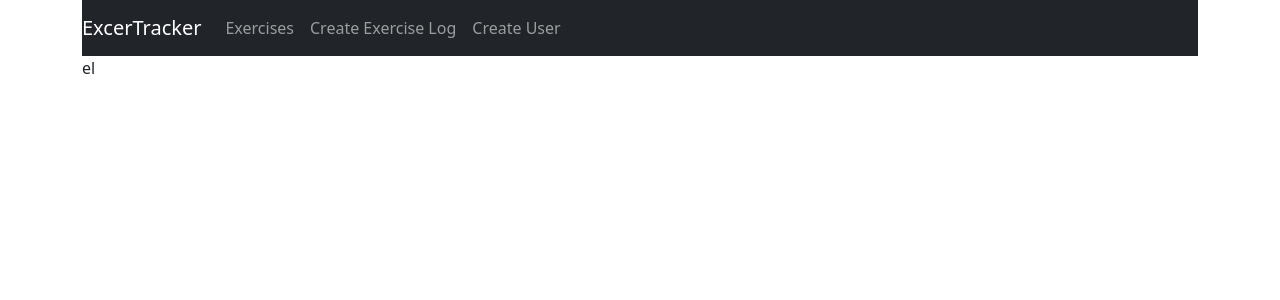
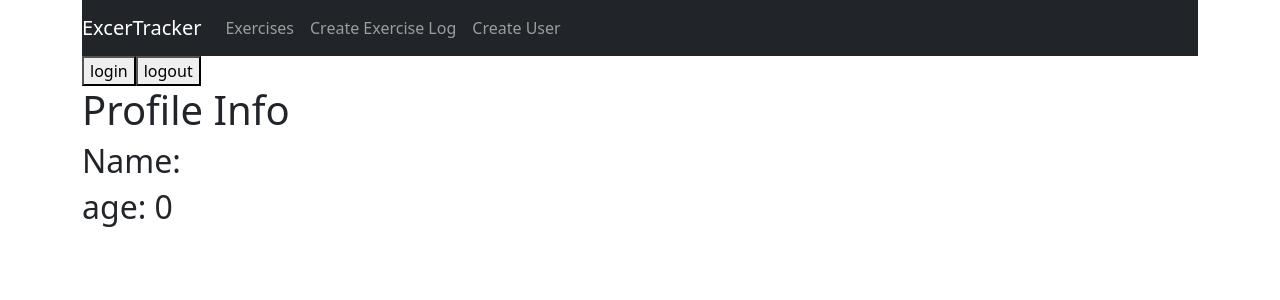
Before and after one commit to vinothmoorthkumar/mern, a React (Create React App) app: page / in a window 1280 px wide. Shown: the top 300 px of the page. Built offline with nearby package versions, Linux system fonts and the light colour scheme.

Commit message:
redux implemented

```diff
--- a/src/components/exercise-list.component.js
+++ b/src/components/exercise-list.component.js
@@ -1,10 +1,25 @@
-import React, { Component } from 'react'
-export default class ExerciseList extends Component {
-  render() {
-    return (
-      <div>
-        el
-      </div>
-    )
-  }
+// import React, { Component } from 'react';
+import Login from "./login"
+import Profile from "./profile"
+
+// export default class ExerciseList extends Component {
+//   render() {
+//     return (
+//       <div>
+
+//       </div>
+//     )
+//   }
+// }
+
+
+import React from 'react'
+
+export default function ExerciseList() {
+  return (
+    <div>
+        <Login />
+        <Profile />
+    </div>
+  )
 }
--- /dev/null
+++ b/src/components/login.js
@@ -0,0 +1,19 @@
+import React, { Component } from 'react'
+import {useDispatch} from 'react-redux';
+import {login, logout} from '../features/user'
+export default function Login() {
+    const dispatch=useDispatch();
+  return (
+    <div>
+              <button onClick={()=>dispatch(login(
+                {
+                    name:"vinoth",
+                    age:"28"
+                }
+              ))}>login</button>
+
+            <button onClick={()=>dispatch(logout( ))}>logout</button>
+
+    </div>
+  )
+}
--- /dev/null
+++ b/src/components/profile.js
@@ -0,0 +1,13 @@
+import React from 'react'
+import {useSelector} from 'react-redux'
+export default function Profile() {
+
+  const user=useSelector(state=>state.user.value);
+  return (
+    <div>
+        <h1>Profile Info</h1>
+        <h2>Name: {user.name}</h2>
+        <h2>age: {user.age}</h2>
+    </div>
+  )
+}
--- /dev/null
+++ b/src/features/user.js
@@ -0,0 +1,18 @@
+import {createSlice} from "@reduxjs/toolkit";
+
+
+export const userSlice = createSlice({
+    name:"user",
+    initialState:{value:{name:"",age:0}},
+    reducers:{
+        login:(state,action)=>{
+            state.value=action.payload
+        },
+        logout:(state,action)=>{
+            state.value={value:{name:"",age:0}}
+        },
+    }
+});
+
+export const {login, logout} = userSlice.actions;
+export default userSlice.reducer;
--- a/src/index.js
+++ b/src/index.js
@@ -2,10 +2,21 @@
 import ReactDOM from 'react-dom/client';
 import App from './App';
 import reportWebVitals from './reportWebVitals';
+import {configureStore} from '@reduxjs/toolkit';
+import {Provider} from 'react-redux';
+import UserReducer from "./features/user"
+const Store=configureStore({
+  reducer:{
+    user:UserReducer
+  }
+})
+
 const root = ReactDOM.createRoot(document.getElementById('root'));
 root.render(
   <React.StrictMode>
-    <App />
+    <Provider store={Store}>
+      <App />
+    </Provider>
   </React.StrictMode>
 );
 
```
